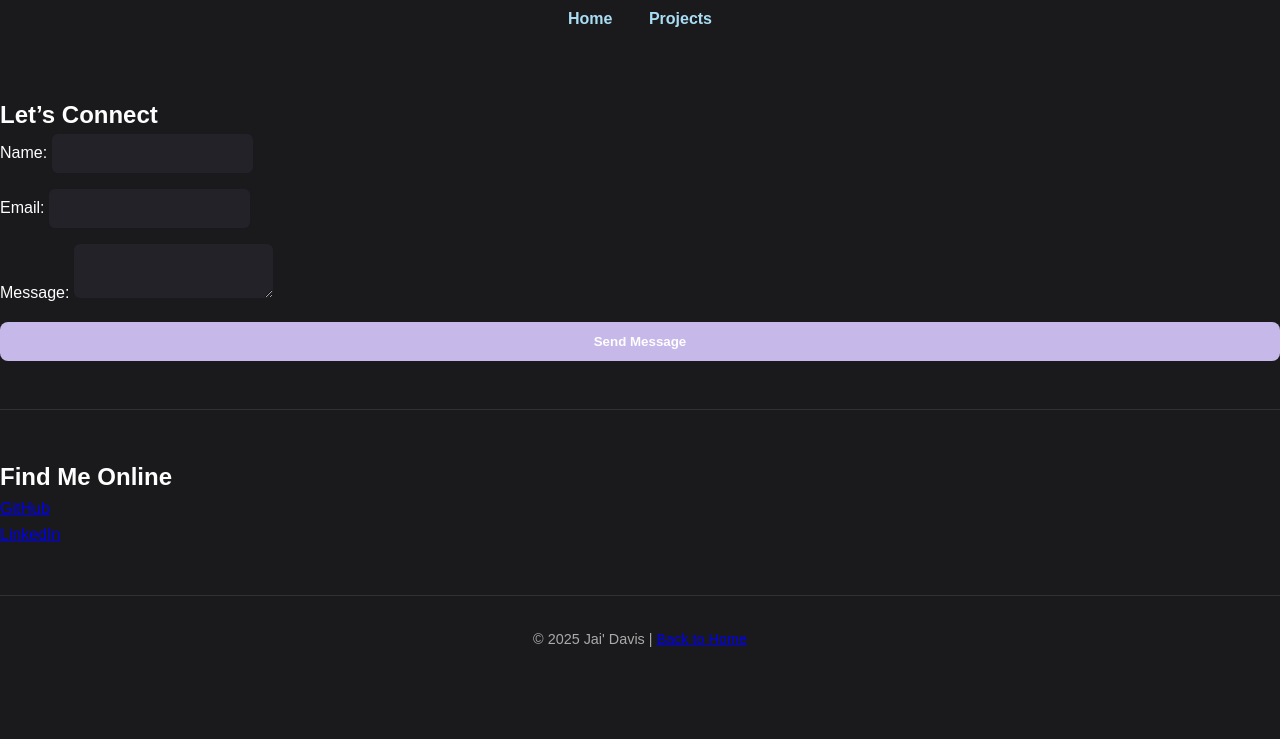
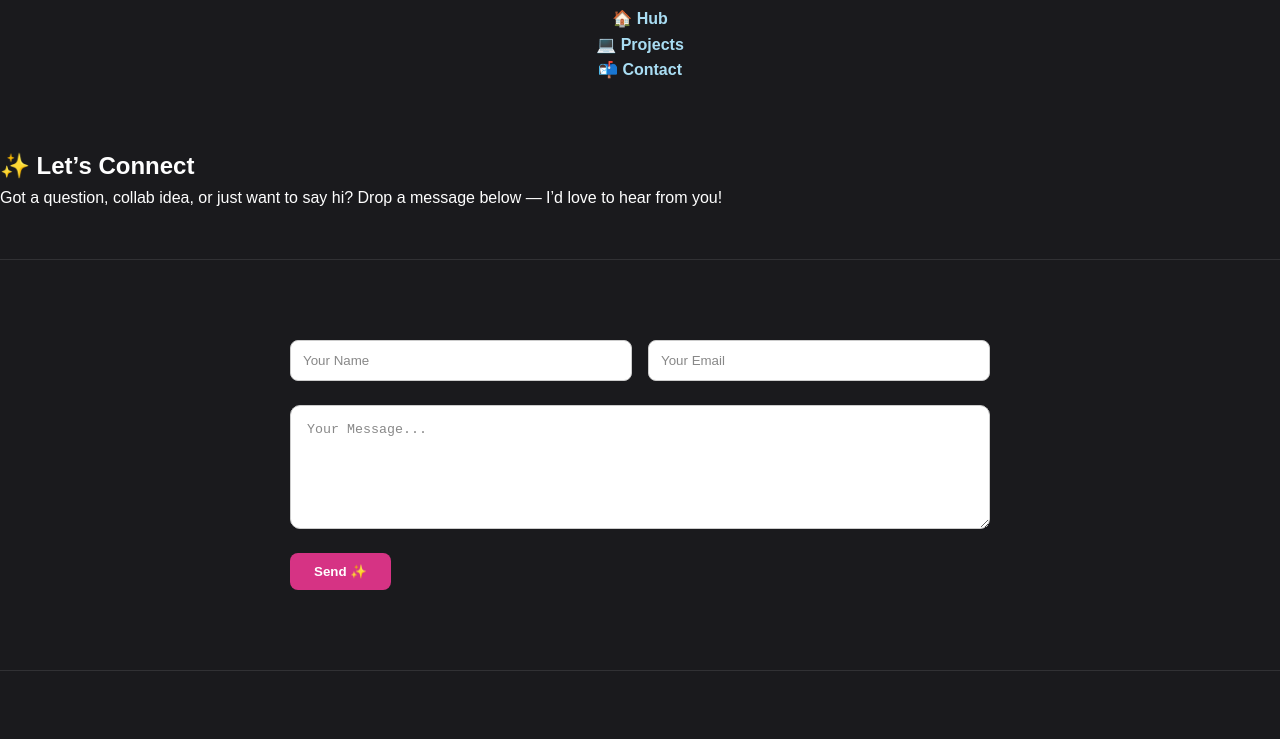
Before and after one commit to JaiyahhD/junior-portfolio, a plain HTML site: page contact.html in a window 1280 px wide. Shown: the part 61-800 px from the top of the page. Drawn offline with Linux system fonts and the light colour scheme.

Commit message:
Updated contact form and styling via HTML and CSS

```diff
--- a/contact.html
+++ b/contact.html
@@ -5,35 +5,37 @@
   <meta name="viewport" content="width=device-width, initial-scale=1.0" />
   <title>Contact | Jai' Davis</title>
   <link rel="stylesheet" href="style.css" />
+  <script defer src="script.js"></script>
 </head>
 <body>
-  <main>
     <header>
-      <h1>📬 Contact Me</h1>
-      <nav>
-        <a href="index.html">Home</a>
-        <a href="projects.html">Projects</a>
+      <h1 class="site-title">📬 Contact Me</h1>
+      <nav class="main-nav reveal">
+        <ul>
+        <li><a href="index.html" class="nav-link">🏠 Hub</a></li>
+        <li><a href="projects.html" class="nav-link bratz-btn">💻 Projects</a></li>
+        <li><a href="contact.html" class="nav-link health-btn active">📬 Contact</a></li>
+      </ul>
       </nav>
     </header>
 
-    <section class="contact-form">
-      <h2>Let’s Connect</h2>
-      <form action="https://formspree.io/f/YOUR-FORMSPREE-ID" method="POST">
-        <label>
-          Name:
-          <input type="text" name="name" required />
-        </label>
-        <label>
-          Email:
-          <input type="email" name="email" required />
-        </label>
-        <label>
-          Message:
-          <textarea name="message" required></textarea>
-        </label>
-        <button type="submit">Send Message</button>
+   <main class="reveal">
+    <section class="intro-text">
+      <h2 class="bratz-glow">✨ Let’s Connect</h2>
+      <p>Got a question, collab idea, or just want to say hi? Drop a message below — I’d love to hear from you!</p>
+    </section>
+
+    <section class="contact-form-section">
+      <form class="contact-form" action="#" method="post">
+        <div class="input-row">
+          <input type="text" name="name" placeholder="Your Name" required>
+          <input type="email" name="email" placeholder="Your Email" required>
+        </div>
+        <textarea name="message" placeholder="Your Message..." rows="6" required></textarea>
+        <button type="submit" class="bratz-btn">Send ✨</button>
       </form>
     </section>
+
 
     <section class="social-links">
       <h2>Find Me Online</h2>
--- a/style.css
+++ b/style.css
@@ -283,3 +283,88 @@ footer {
   background-color: #1e1e2f;
   color: #f0f0f0;
 }
+
+
+.contact-form {
+  max-width: 700px;
+  margin: 2rem auto;
+  display: flex;
+  flex-direction: column;
+  gap: 1.5rem;
+}
+
+.input-row {
+  display: flex;
+  gap: 1rem;
+  flex-wrap: wrap;
+}
+
+.input-row input {
+  flex: 1;
+  padding: 0.75rem;
+  border-radius: 8px;
+  border: 1px solid #ccc;
+  background-color: #fff;
+  color: #333;
+}
+
+textarea {
+  width: 100%;
+  padding: 1rem;
+  border-radius: 10px;
+  border: 1px solid #ccc;
+  background-color: #fff;
+  color: #333;
+  resize: vertical;
+}
+
+.contact-form button {
+  align-self: flex-start;
+  padding: 0.7rem 1.5rem;
+  font-weight: bold;
+  border: none;
+  border-radius: 8px;
+  background-color: #d63384;
+  color: #fff;
+  cursor: pointer;
+  transition: background-color 0.3s ease;
+}
+
+.contact-form button:hover {
+  background-color: #c2186a;
+}
+
+.social-links {
+  text-align: center;
+  margin: 3rem auto;
+}
+
+.social-links h2 {
+  font-size: 1.8rem;
+  margin-bottom: 1rem;
+}
+
+.social-links ul {
+  list-style: none;
+  padding: 0;
+  display: flex;
+  justify-content: center;
+  gap: 2rem;
+  flex-wrap: wrap;
+}
+
+.social-links li a {
+  text-decoration: none;
+  background-color: #fff;
+  color: #d63384;
+  font-weight: bold;
+  padding: 0.75rem 1.25rem;
+  border: 2px solid #d63384;
+  border-radius: 8px;
+  transition: all 0.3s ease;
+}
+
+.social-links li a:hover {
+  background-color: #d63384;
+  color: #fff;
+}
```
